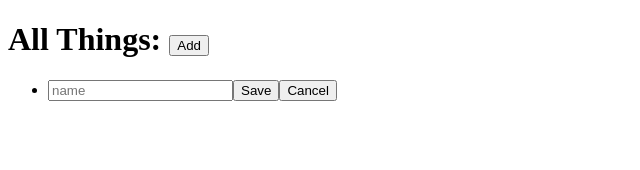
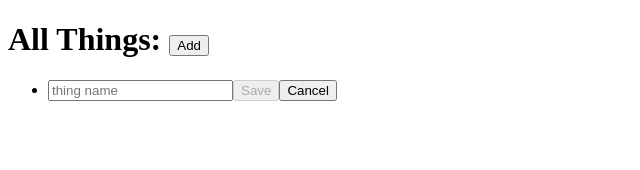
Before and after one commit to denis-n/interview-test, a React (Create React App) app: page / in a window 1280 px wide. Both pictures are taken after a click on the button "Add". Shown: the top 170 px of the page, without its empty margins (0-640 px from the left). Built offline with nearby package versions, Linux system fonts and the light colour scheme.

Commit message:
Add thing form.

```diff
--- /dev/null
+++ b/src/components/ThingForm.tsx
@@ -0,0 +1,58 @@
+import * as React from "react";
+
+interface IProps {
+  save(name: string): void;
+  cancel(): void;
+}
+
+interface IState {
+  name: string;
+}
+
+class ThingForm extends React.PureComponent<IProps, IState> {
+  public state: IState = {
+    name: "",
+  };
+
+  public handleChange = (e: React.ChangeEvent<HTMLInputElement>) => {
+    const { value } = e.target;
+
+    this.setState({
+      name: value,
+    });
+  }
+
+  public handleSave = () => {
+    this.props.save(this.state.name);
+  }
+
+  public render() {
+    const { name } = this.state;
+
+    const { cancel } = this.props;
+
+    const saveDisabled = !name;
+
+    return (
+      <React.Fragment>
+        <input
+          type="text"
+          placeholder="thing name"
+          name="name"
+          value={name}
+          onChange={this.handleChange}
+        />
+
+        <button type="button" disabled={saveDisabled} onClick={this.handleSave}>
+          Save
+        </button>
+
+        <button type="button" onClick={cancel}>
+          Cancel
+        </button>
+      </React.Fragment>
+    );
+  }
+}
+
+export default ThingForm;
--- a/src/components/Things.tsx
+++ b/src/components/Things.tsx
@@ -8,6 +8,8 @@ import { create, remove } from "../data/actions/ThingActions";
 import { IThing } from "../data/types";
 import { IAppState } from "../store";
 
+import ThingForm from "./ThingForm";
+
 interface IProps {
   things: IThing[];
   create(name: string): void;
@@ -16,22 +18,18 @@ interface IProps {
 
 interface IState {
   isAdding: boolean;
-  name: string;
 }
 
 class Things extends React.PureComponent<IProps, IState> {
   public state: IState = {
     isAdding: false,
-    name: "",
   };
 
   public handleShowThingForm = () => {
     this.setState({ isAdding: true });
   }
 
-  public handleSave = () => {
-    const { name } = this.state;
-
+  public handleSave = (name: string) => {
     this.props.create(name);
 
     this.handleCancel();
@@ -40,22 +38,13 @@ class Things extends React.PureComponent<IProps, IState> {
   public handleCancel = () => {
     this.setState({
       isAdding: false,
-      name: "",
-    });
-  }
-
-  public handleChange = (e: React.ChangeEvent<HTMLInputElement>) => {
-    const { value } = e.target;
-
-    this.setState({
-      name: value,
     });
   }
 
   public render() {
     const { things } = this.props;
 
-    const { isAdding, name } = this.state;
+    const { isAdding } = this.state;
 
     return (
       <React.Fragment>
@@ -68,21 +57,7 @@ class Things extends React.PureComponent<IProps, IState> {
         <ul>
           {isAdding && (
             <li>
-              <input
-                type="text"
-                placeholder="name"
-                name="name"
-                value={name}
-                onChange={this.handleChange}
-              />
-
-              <button type="button" onClick={this.handleSave}>
-                Save
-              </button>
-
-              <button type="button" onClick={this.handleCancel}>
-                Cancel
-              </button>
+              <ThingForm cancel={this.handleCancel} save={this.handleSave} />
             </li>
           )}
 
```
